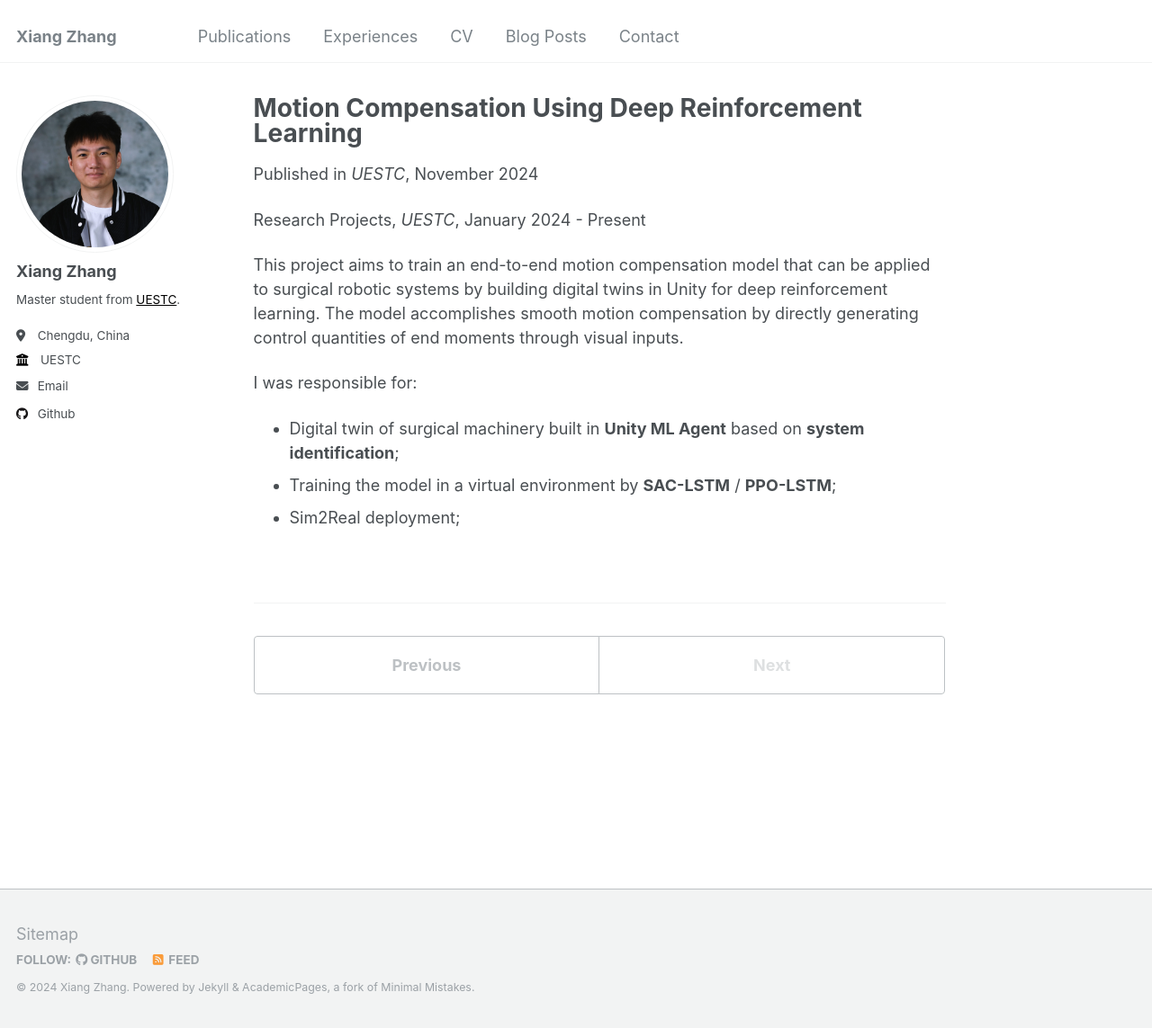
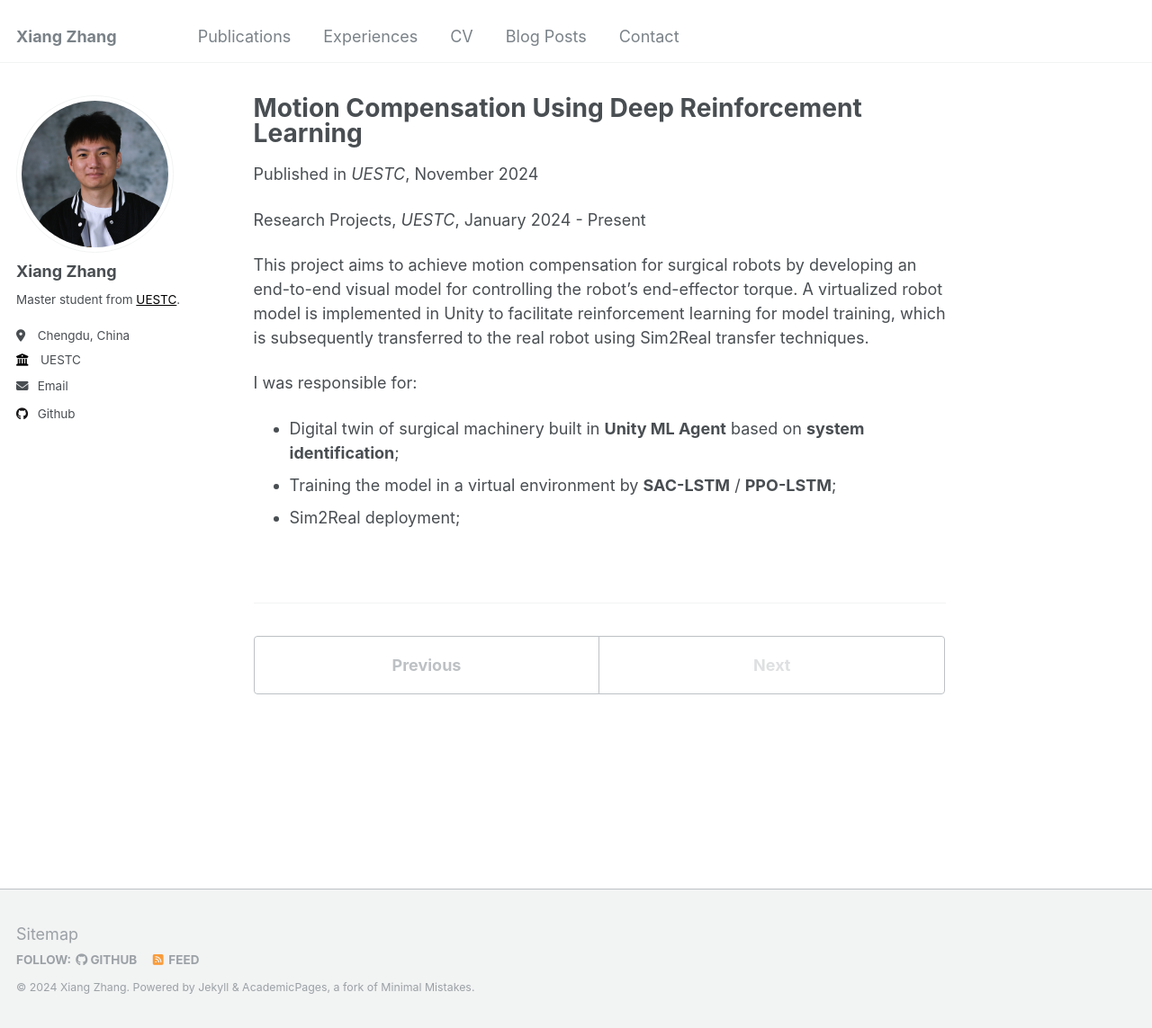
Before and after one commit to innns/innns.github.io, a Jekyll site: the page built from _experiences/2024-motion-compensation.md, in a window 1280 px wide and 1143 px high. Shown: the whole window at 90% size. Built offline with Jekyll 4.4.1, drawn with Linux system fonts in a browser that asks for light colours.

Commit message:
update CV.

```diff
--- a/_experiences/2024-motion-compensation.md
+++ b/_experiences/2024-motion-compensation.md
@@ -9,7 +9,7 @@ end: "Present"
 location: "Chengdu, China"
 ---
 
-This project aims to train an end-to-end motion compensation model that can be applied to surgical robotic systems by building digital twins in Unity for deep reinforcement learning. The model accomplishes smooth motion compensation by directly generating control quantities of end moments through visual inputs.
+This project aims to achieve motion compensation for surgical robots by developing an end-to-end visual model for controlling the robot's end-effector torque. A virtualized robot model is implemented in Unity to facilitate reinforcement learning for model training, which is subsequently transferred to the real robot using Sim2Real transfer techniques.
 
 I was responsible for:
 
```
Also changed, not shown: 1 other file.
